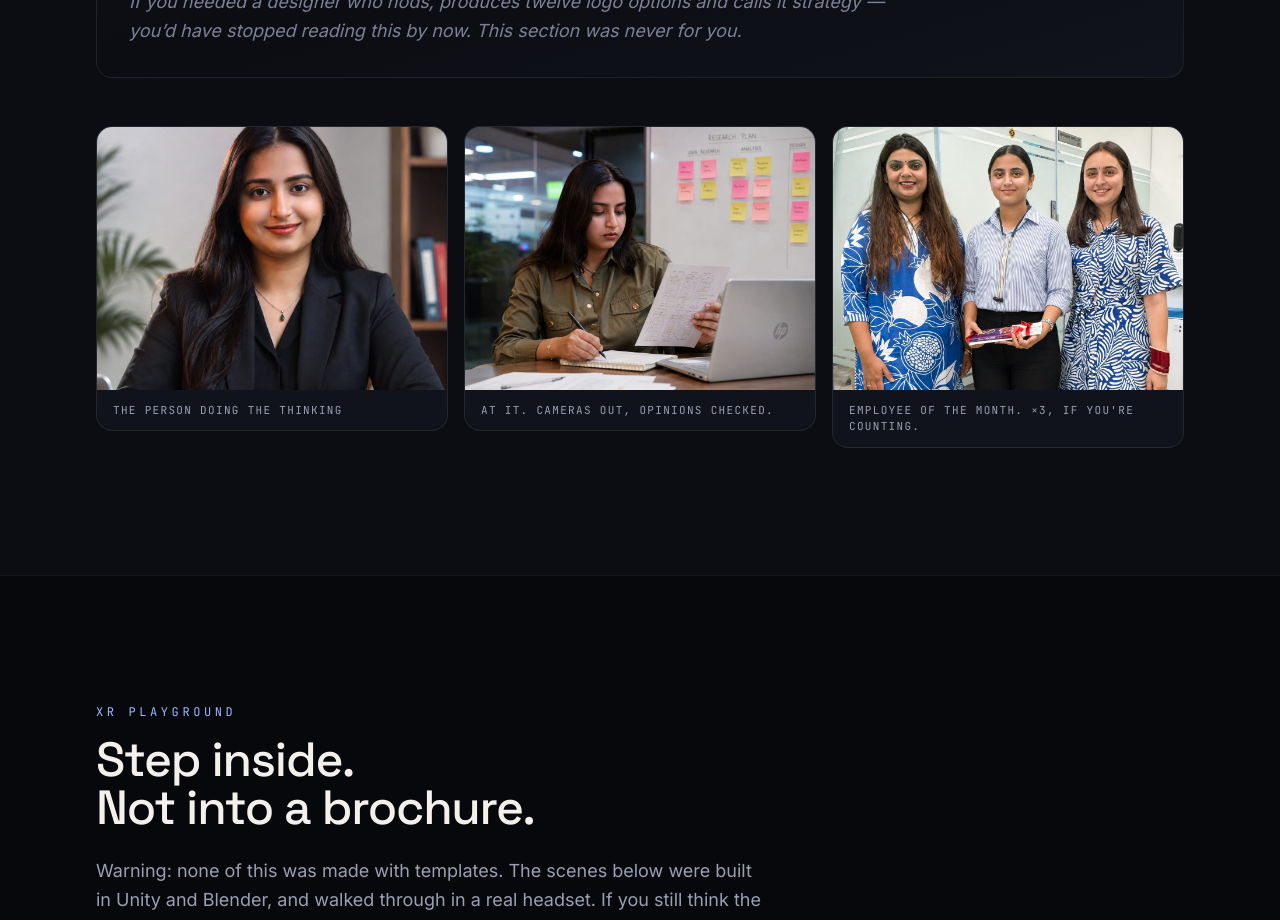
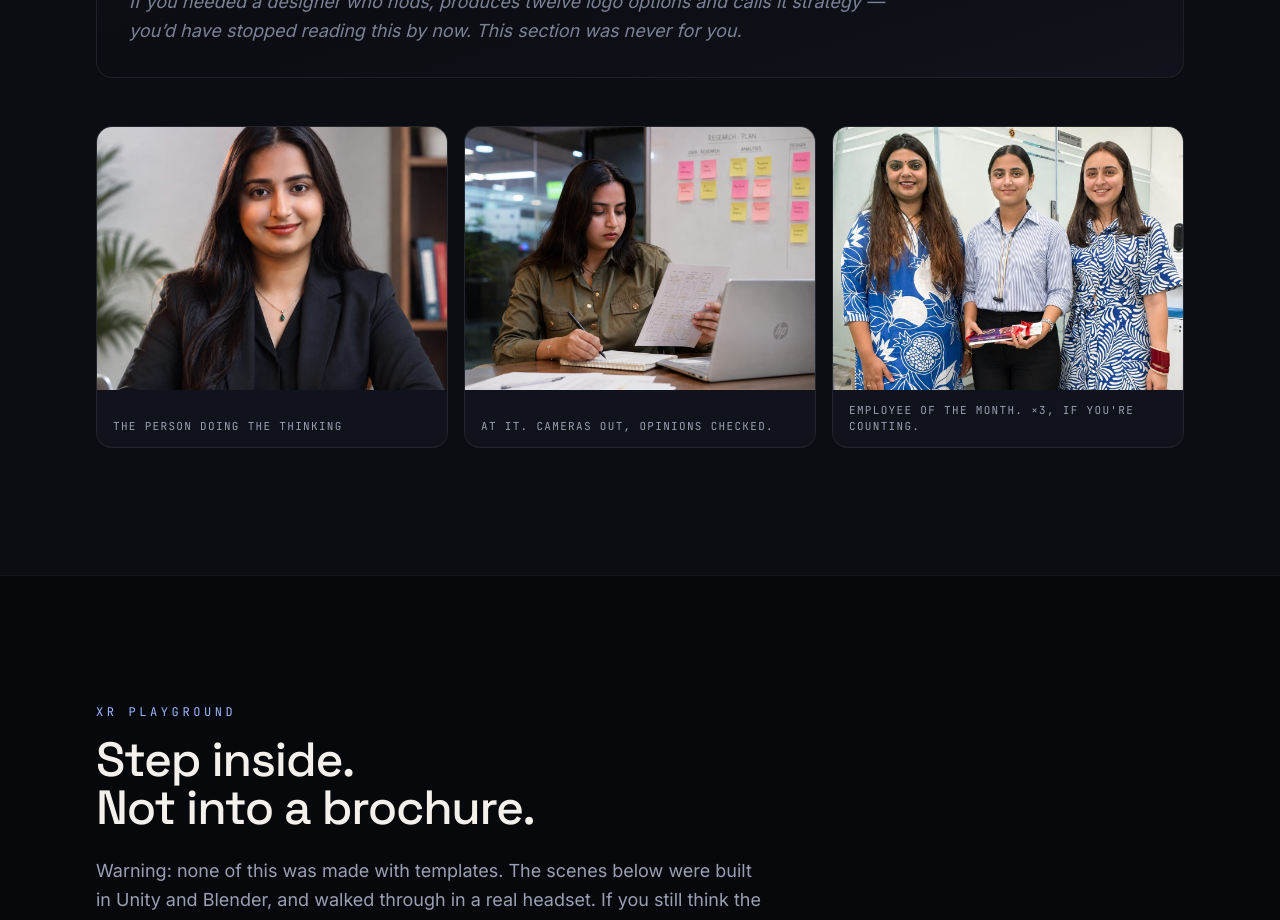
Before and after one commit to manishasharma1998/Portfolio, a Next.js app: page / in a window 1280 px wide. Shown: the part 2160-3080 px from the top of the page. Built offline with nearby package versions, Linux system fonts and the light colour scheme.

Commit message:
About: equal-height photo cards, captions bottom-aligned

```diff
--- a/src/components/about.tsx
+++ b/src/components/about.tsx
@@ -89,8 +89,8 @@ export function About() {
 
       <div className="mt-12 grid gap-4 sm:grid-cols-3">
         {photos.map((p, i) => (
-          <Reveal key={p.src} delay={i * 0.08}>
-            <figure className="group relative overflow-hidden rounded-2xl border border-white/[0.08] bg-ink-850">
+          <Reveal key={p.src} delay={i * 0.08} className="h-full">
+            <figure className="group flex h-full flex-col overflow-hidden rounded-2xl border border-white/[0.08] bg-ink-850">
               <div className="relative aspect-[4/3] overflow-hidden">
                 <Image
                   src={p.src}
@@ -106,7 +106,7 @@ export function About() {
                   }}
                 />
               </div>
-              <figcaption className="px-4 py-3 font-mono text-[11px] tracking-[0.12em] text-fog-400 uppercase">
+              <figcaption className="mt-auto px-4 py-3 font-mono text-[11px] tracking-[0.12em] text-fog-400 uppercase">
                 {p.caption}
               </figcaption>
             </figure>
```
